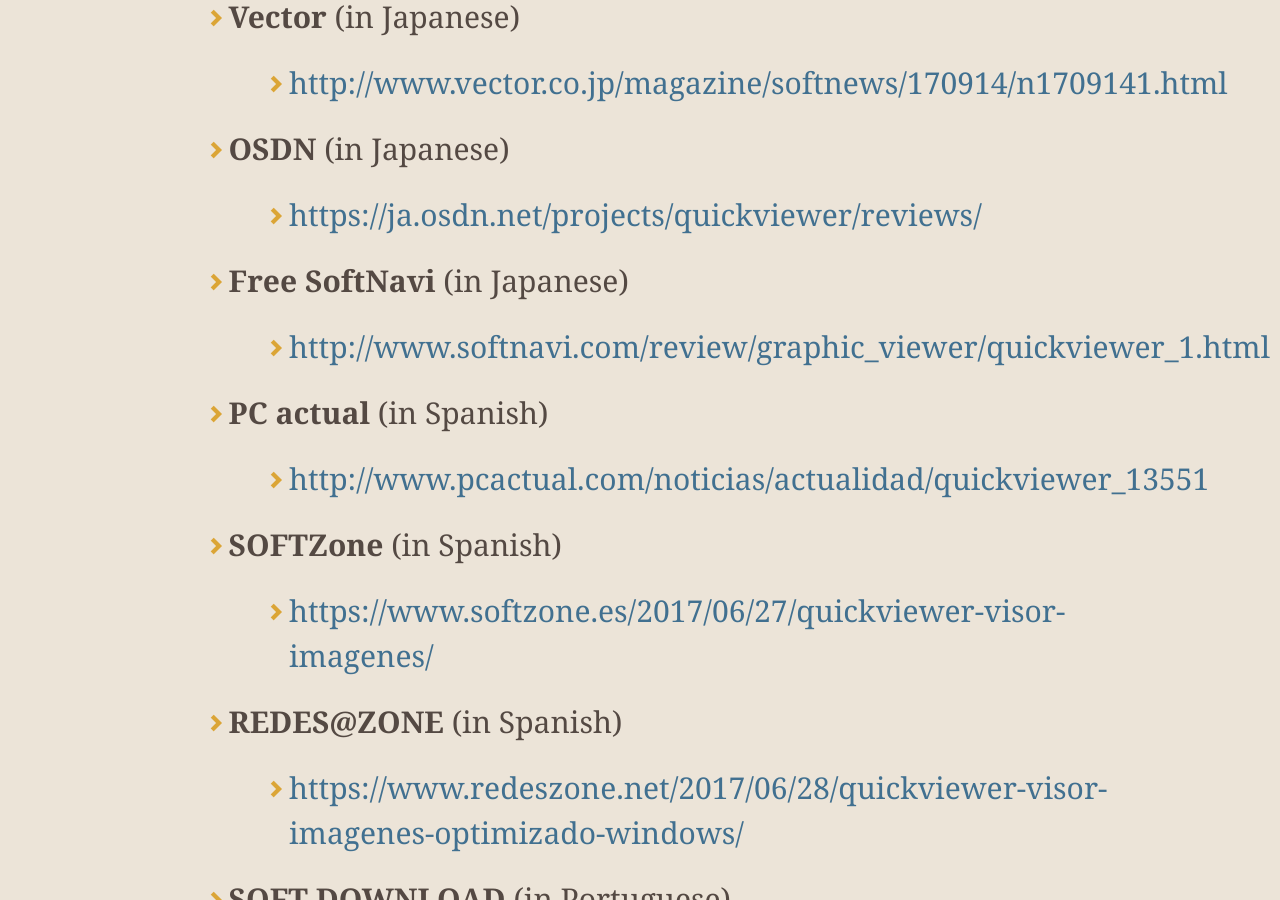
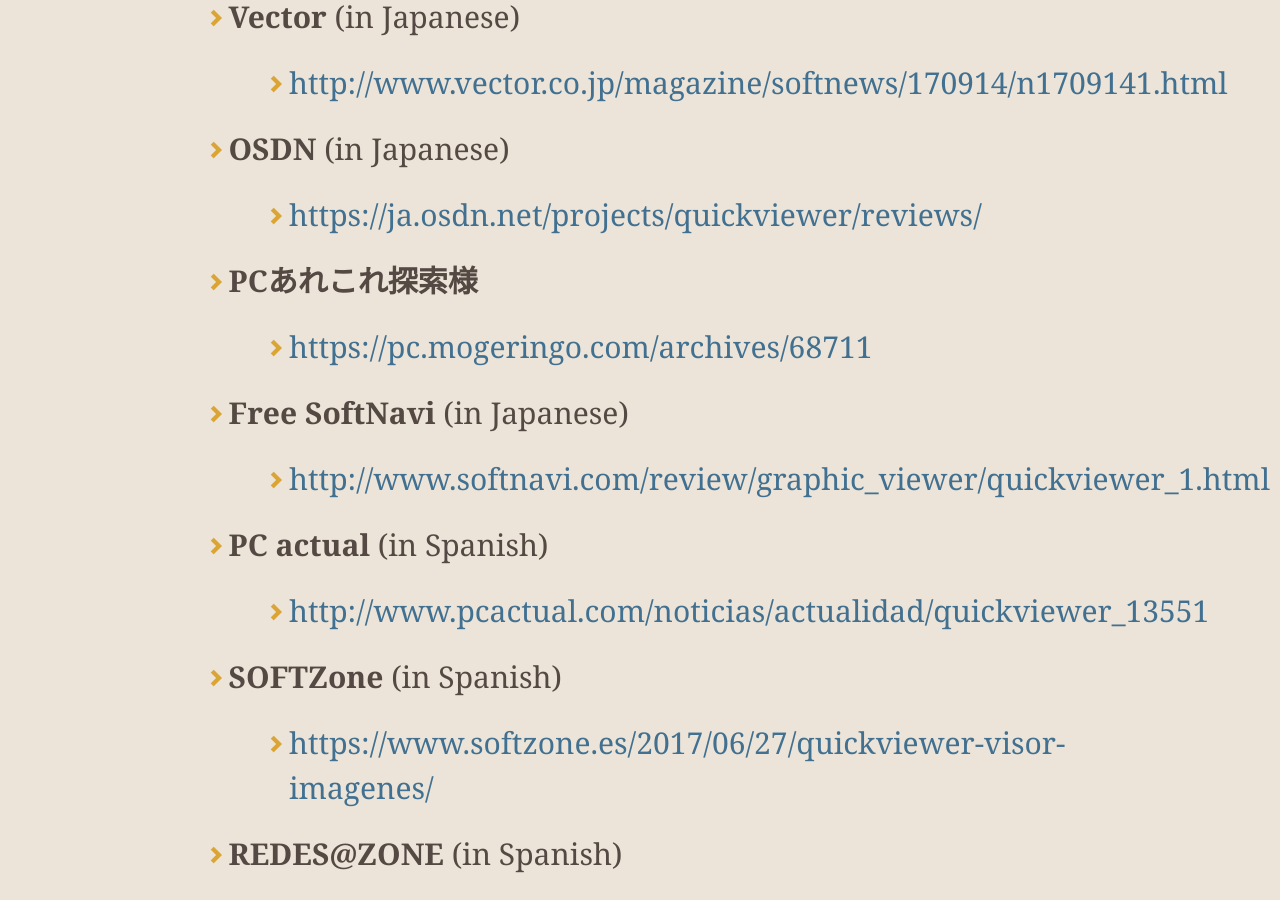
Before and after one commit to kanryu/quickviewer, a Jekyll site: the page built from docs/index.md, in a window 1280 px wide and 900 px high, scrolled down 4680 px. Built offline with Jekyll 4.4.1, drawn with Linux system fonts in a browser that asks for light colours; nearby versions of some CDN libraries; comment, search, counter and statistics services are not loaded; our own code applies the rules of GitHub Pages for plain Markdown files.

Commit message:
Update index.md

```diff
--- a/docs/index.md
+++ b/docs/index.md
@@ -82,6 +82,8 @@ You can also clone the latest source code from **[this repository.](https://gith
     - [http://www.vector.co.jp/magazine/softnews/170914/n1709141.html](http://www.vector.co.jp/magazine/softnews/170914/n1709141.html)
 - **OSDN** (in Japanese)
     - [https://ja.osdn.net/projects/quickviewer/reviews/](https://ja.osdn.net/projects/quickviewer/reviews/)
+- **PCあれこれ探索様**
+    - [https://pc.mogeringo.com/archives/68711](https://pc.mogeringo.com/archives/68711)
 - **Free SoftNavi** (in Japanese)
     - [http://www.softnavi.com/review/graphic_viewer/quickviewer_1.html](http://www.softnavi.com/review/graphic_viewer/quickviewer_1.html)
 - **PC actual** (in Spanish)
```
